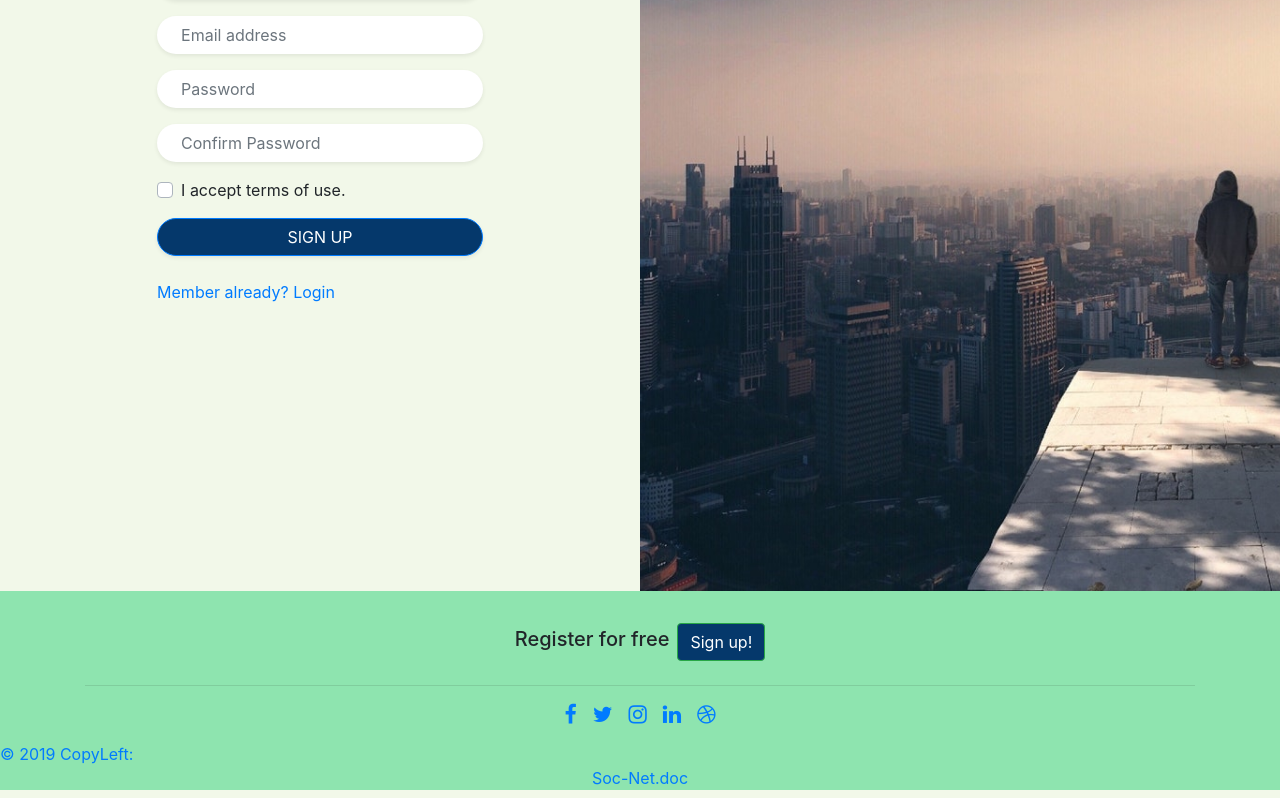
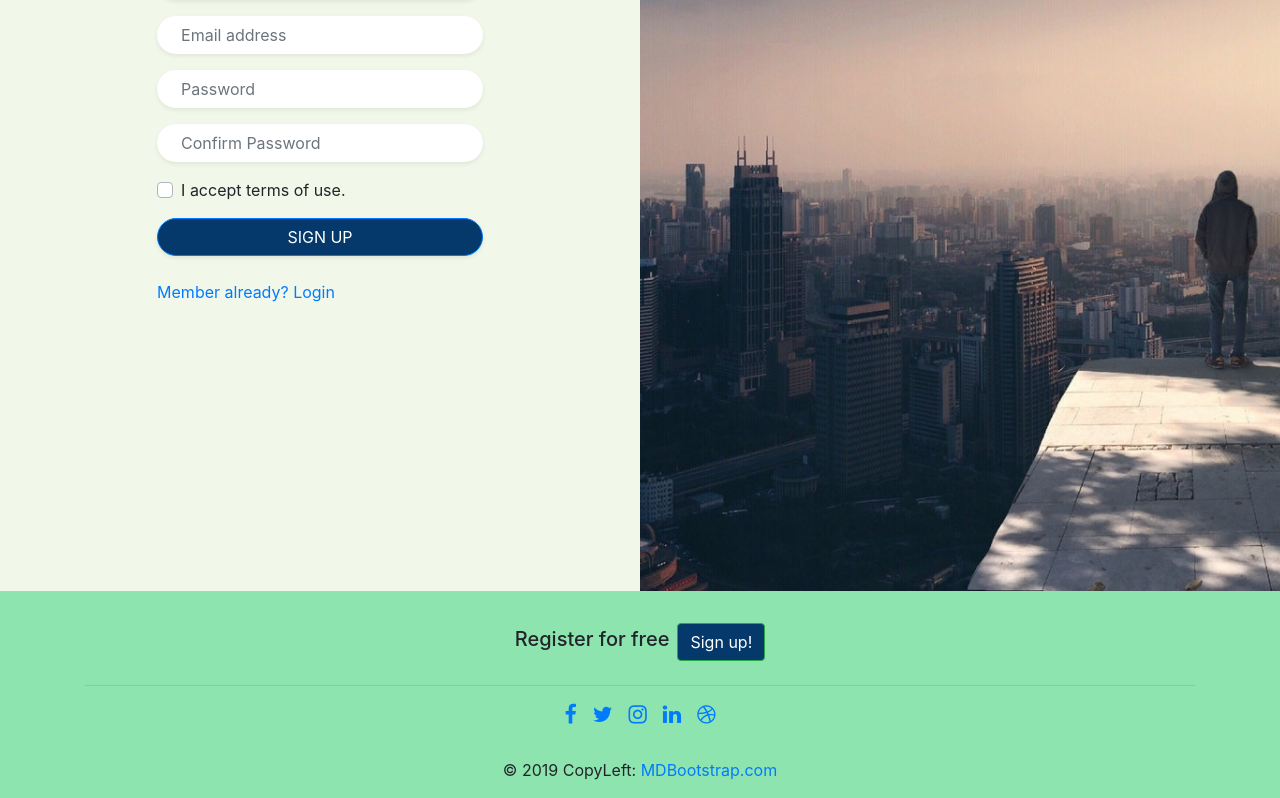
Before and after one commit to N3BCKN/soc-net, a React (Create React App) app: page /register in a window 1280 px wide. Shown: the part 296-1094 px from the top of the page. Built offline with nearby package versions, Linux system fonts and the light colour scheme.

Commit message:
fix footer

```diff
--- a/package.json
+++ b/package.json
@@ -10,8 +10,11 @@
     "popper.js": "^1.16.0",
     "react": "^16.11.0",
     "react-dom": "^16.11.0",
+    "react-redux": "^7.1.3",
     "react-router-dom": "^5.1.2",
-    "react-scripts": "3.2.0"
+    "react-scripts": "3.2.0",
+    "redux": "^4.0.4",
+    "redux-thunk": "^2.3.0"
   },
   "scripts": {
     "build-css": "node-sass-chokidar ./src -o ./src",
--- a/src/components/shared/Footer.js
+++ b/src/components/shared/Footer.js
@@ -53,9 +53,9 @@ export default function Footer(){
 
 
 
-  <Link to="/main" className="footer-copyright text-center py-3">© 2019 CopyLeft:
-    <p> Soc-Net.doc</p>
-  </Link>
+  <div  className="footer-copyright text-center py-3">© 2019 CopyLeft:
+    <Link to="/"> MDBootstrap.com</Link>
+  </div>
 
 
 </footer>
```
Also changed, not shown: 1 other file (tests, documents, lock files or other folders).
